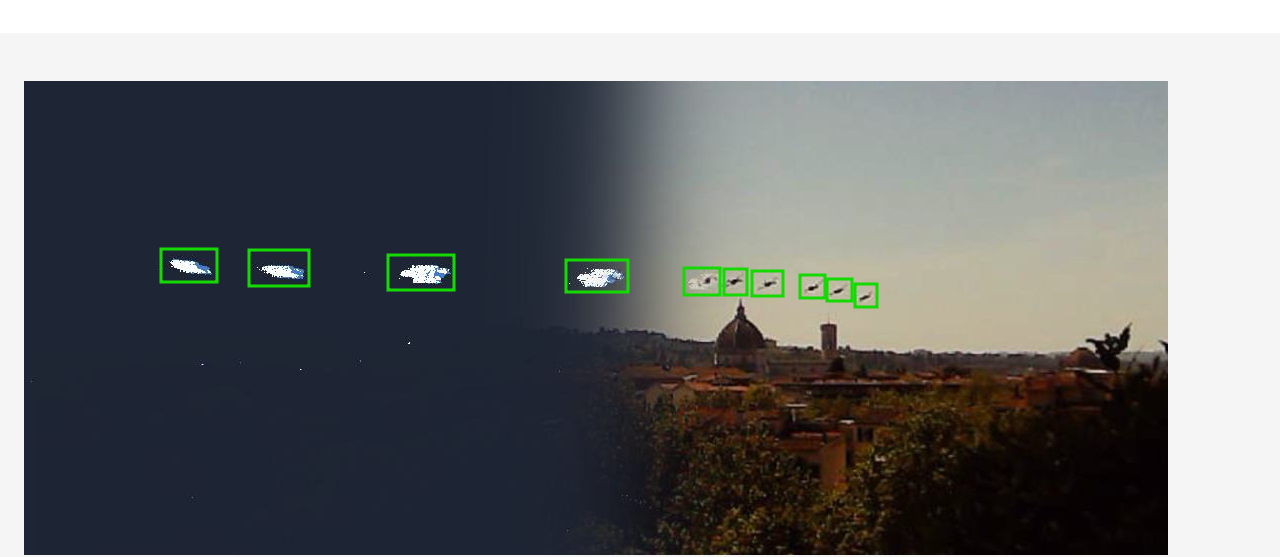
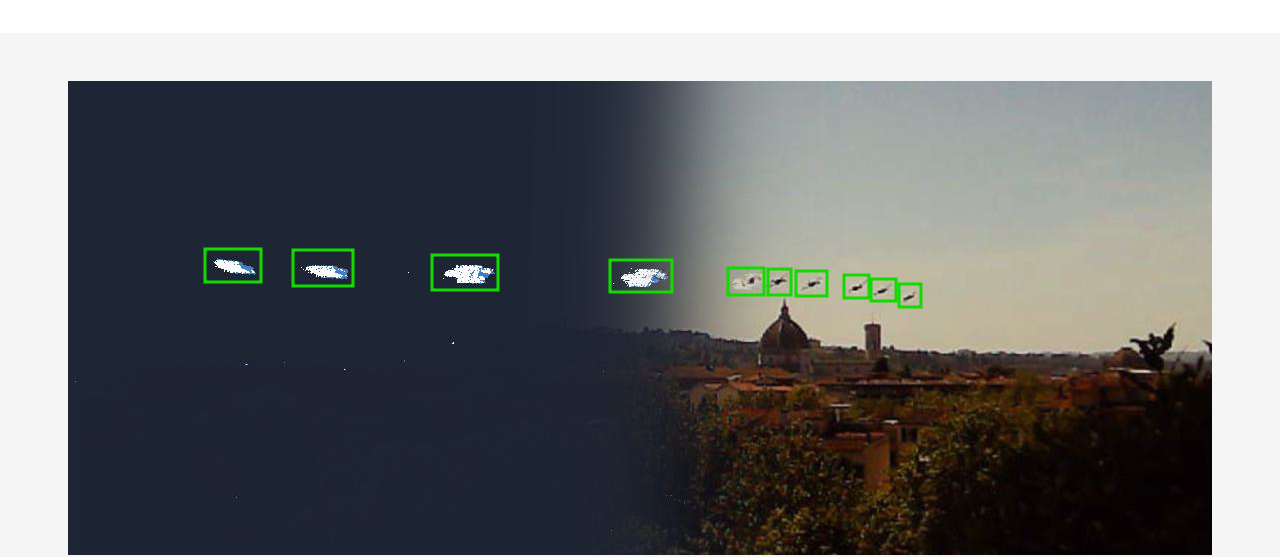
Before and after one commit to miccunifi/FRED, a plain HTML site: page index.html in a window 1280 px wide. Shown: the part 404-961 px from the top of the page. Drawn offline with nearby package versions, Linux system fonts and the light colour scheme; some icons are missing; a web font is replaced by a local one.

Commit message:
Fixed center teaser

```diff
--- a/index.html
+++ b/index.html
@@ -150,8 +150,8 @@
 
 <section class="section hero is-light">
   <div class="gallery">
-    <div class="image-row">
-        <img src="./static/images/teaser.png" alt="Fred Dataset Teaser Image" class="teaser-image">
+    <div class="image-row" style="display: flex; justify-content: center; align-items: center;">
+      <img src="./static/images/teaser.png" alt="Fred Dataset Teaser Image" class="teaser-image">
     </div>
   </div>
 </section>
```
